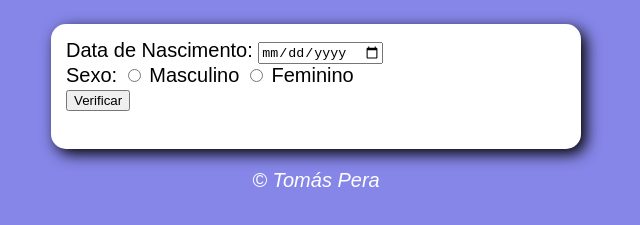
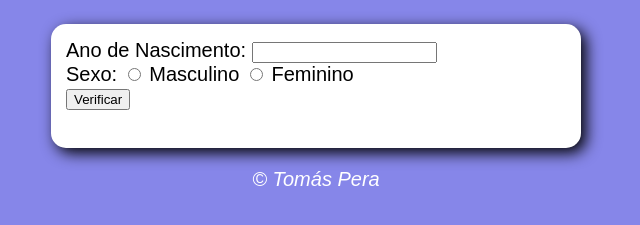
Before and after one commit to peraag3/identificador, a plain HTML site: page index.html in a window 1280 px wide. Shown: the part 75-300 px from the top of the page, without its empty margins (324-964 px from the left). Drawn offline with Linux system fonts and the light colour scheme.

Commit message:
Update index.html

```diff
--- a/index.html
+++ b/index.html
@@ -11,8 +11,8 @@
         <h1>Verificador de Idade</h1>
     </header>
     <section>
-        <label for="cxtxt1">Data de Nascimento:</label>
-        <input type="date" name="cxtxt1" id="cxtxt1"> <br>
+        <label for="cxtxt1">Ano de Nascimento:</label>
+        <input type="number" name="cxtxt1" id="cxtxt1"> <br>
 
         <label>Sexo:</label>
         <input type="radio" name="sexo" id="ratxtn1">
```
